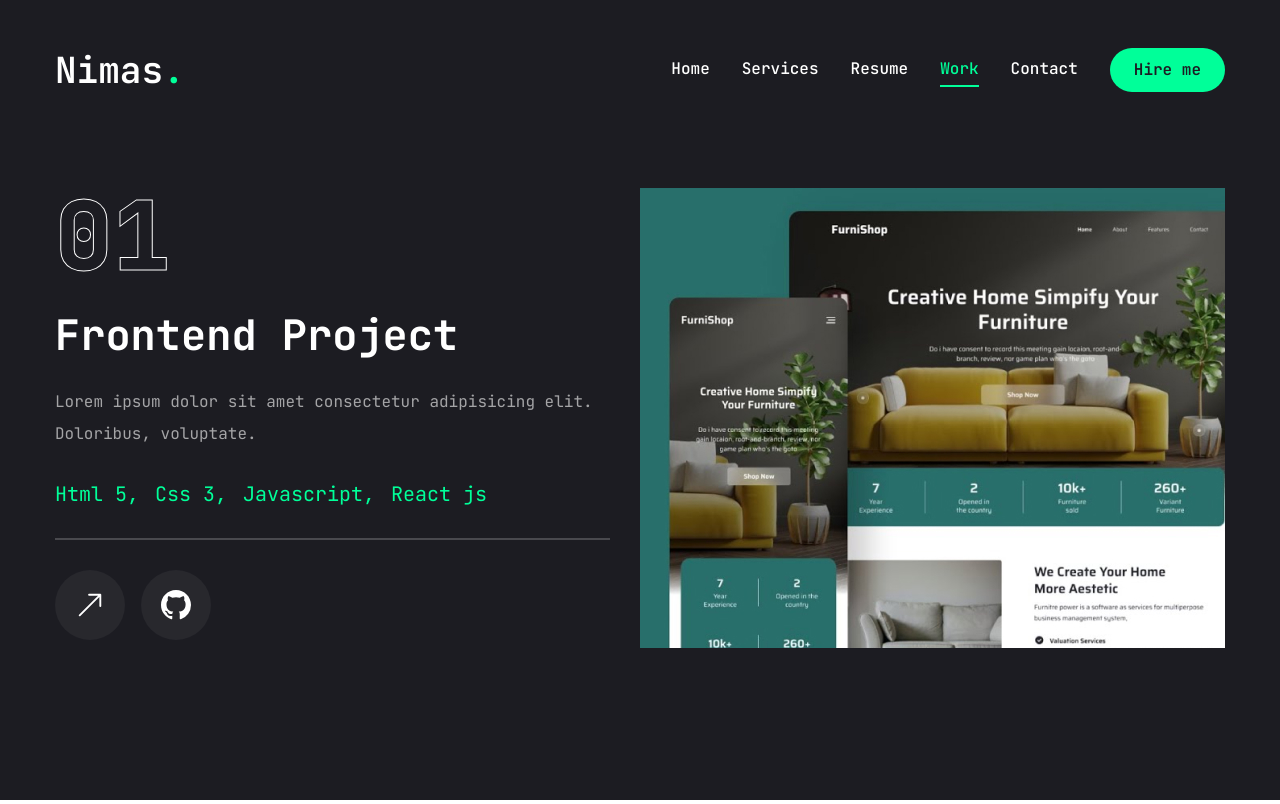
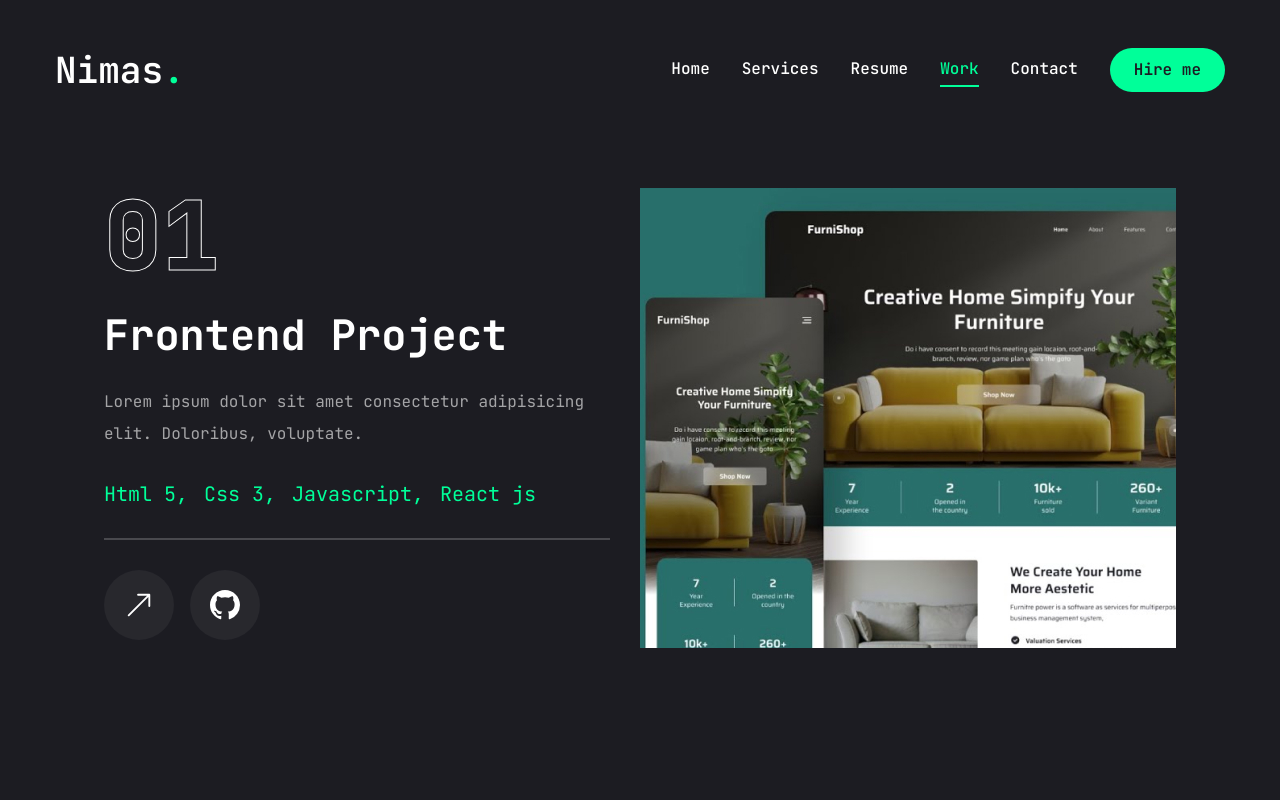
Before and after one commit to Kafoor-Nimas/my-portfolio, a Next.js app: page /work in a window 1280 px wide. Built offline with nearby package versions, Linux system fonts and the light colour scheme.

Commit message:
enhance animation timing and layout of Work component for improved user experience

```diff
--- a/app/work/page.jsx
+++ b/app/work/page.jsx
@@ -72,10 +72,14 @@ const Work = () => {
   return (
     <motion.section
       initial={{ opacity: 0 }}
-      animate={{ opacity: 1 }}
+      animate={{
+        opacity: 1,
+        transition: { delay: 2.4, duration: 0.4, ease: "easeIn" },
+      }}
       className="min-h-[80vh] flex flex-col justify-center py-12 xl:px-0"
     >
-      <div className="container mx-auto">
+      {/* <div className="container mx-auto"> */}
+      <div className="container mx-auto px-4 xl:px-16">
         <div className="flex flex-col xl:flex-row xl:gap-[30px]">
           <div className="w-full xl:w-[50%] xl:h-[460px] flex flex-col xl:justify-between order-2 xl:order-none">
             <div className="flex flex-col gap-[30px] h-[50%]">
@@ -154,6 +158,7 @@ const Work = () => {
                           fill
                           alt=""
                           className="object-cover"
+
                         />
                       </div>
                     </div>
```
